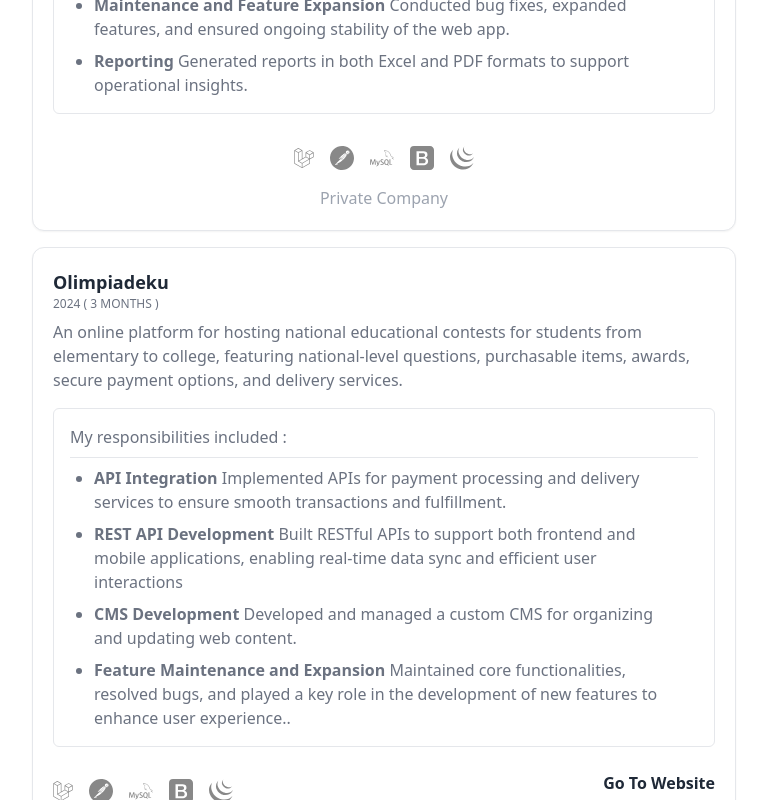
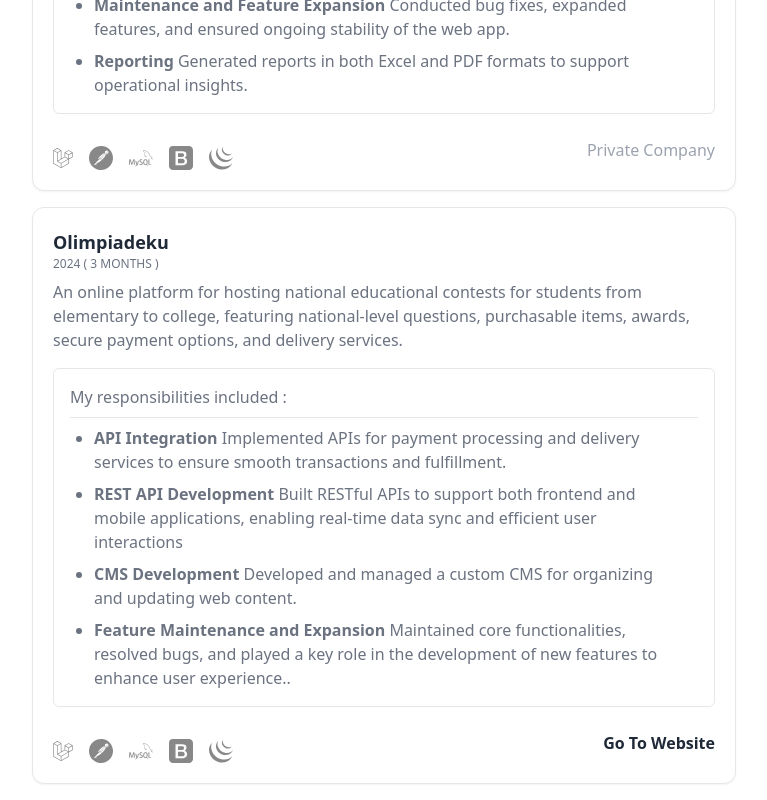
Before and after one commit to meowjestic/meowjestic.github.io, a Nuxt app: page / in a window 1280 px wide. Shown: the part 1440-2240 px from the top of the page, without its empty margins (256-1023 px from the left). Built offline with nearby package versions, Linux system fonts and the light colour scheme.

Commit message:
Update index.vue

```diff
--- a/pages/index.vue
+++ b/pages/index.vue
@@ -316,7 +316,7 @@
                             </ul>
                         </div>
 
-                        <div class="mt-4 flex gap-4 text-gray-500 items-center justify-bet flex-col md:flex-rowween">
+                        <div class="mt-4 flex gap-4 text-gray-500 items-center justify-between flex-col md:flex-row">
                             <div class="mt-4 flex gap-4 text-gray-500 items-center justify-between">
                                 <!-- laravel -->
 
@@ -1298,7 +1298,7 @@
             <div class="flex flex-wrap justify-between items-center gap-2">
                 <div>
                     <p class="text-xs text-gray-600 ">
-                        © 2024 Preline Labs.
+                        © 2024 Aldo Doohan with Preline UI.
                     </p>
                 </div>
                 <!-- End Col -->
```
